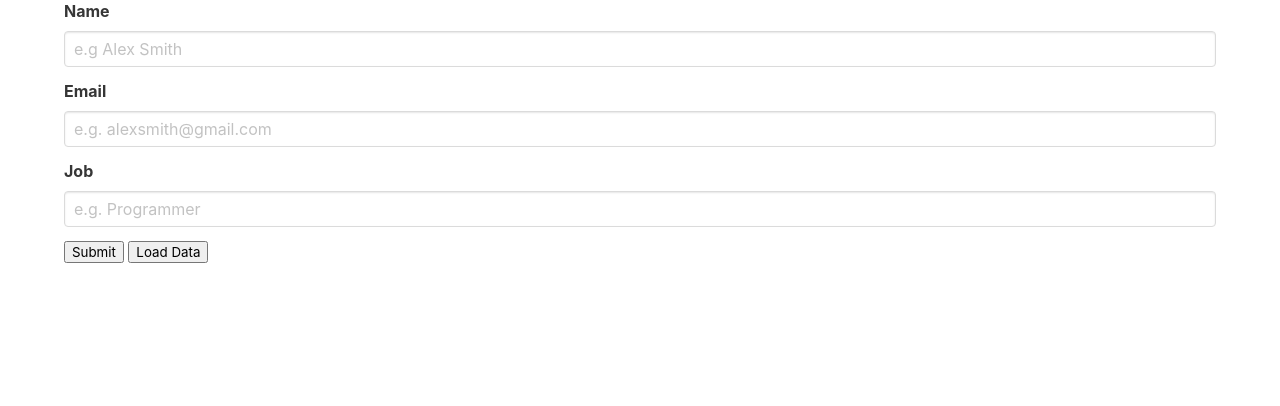
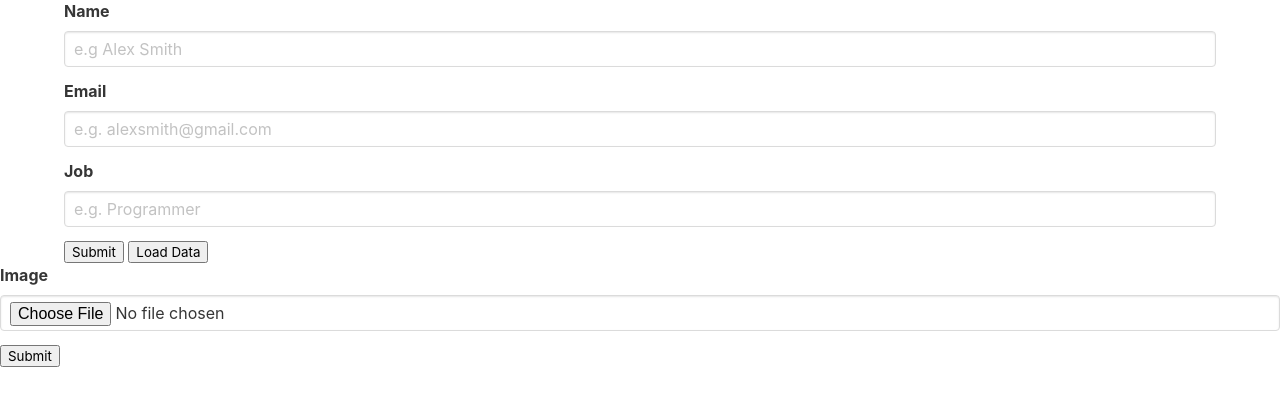
Before and after one commit to AntoniKwok/Azure-WebService, a PHP site: page / in a window 1280 px wide. Shown: the part 185-591 px from the top of the page. Run offline with PHP 8.4, Linux system fonts and the light colour scheme; some libraries are stand-ins or nearby versions.

Commit message:
Upload Image TEsting v3

```diff
--- a/analyze.php
+++ b/analyze.php
@@ -13,8 +13,8 @@
     $blobClient = BlobRestProxy::createBlobService($connectionString);
 
     if($isset($_POST['submit'])){
-        $namaFile = $_FILES['berkas']['name'];
-        $namaSementara = $_FILES['berkas']['tmp_name'];
+        $namaFile = $_FILES['image']['name'];
+        $namaSementara = $_FILES['image']['tmp_name'];
 
         $dirUpload = "images/";
 
--- a/index.php
+++ b/index.php
@@ -122,5 +122,16 @@
         ?>
     </div>
 
+
+    <form method="post" action="analyze.php" enctype="multipart/form-data">
+        <div class="field">
+            <label class="label">Image</label>
+            <div class="control">
+                <input class="input" type="file" name="image" id="image">
+            </div>
+        </div>
+        <input type="submit" name="submit" value="Submit" />
+    </form>
+
  </body>
  </html>
```
